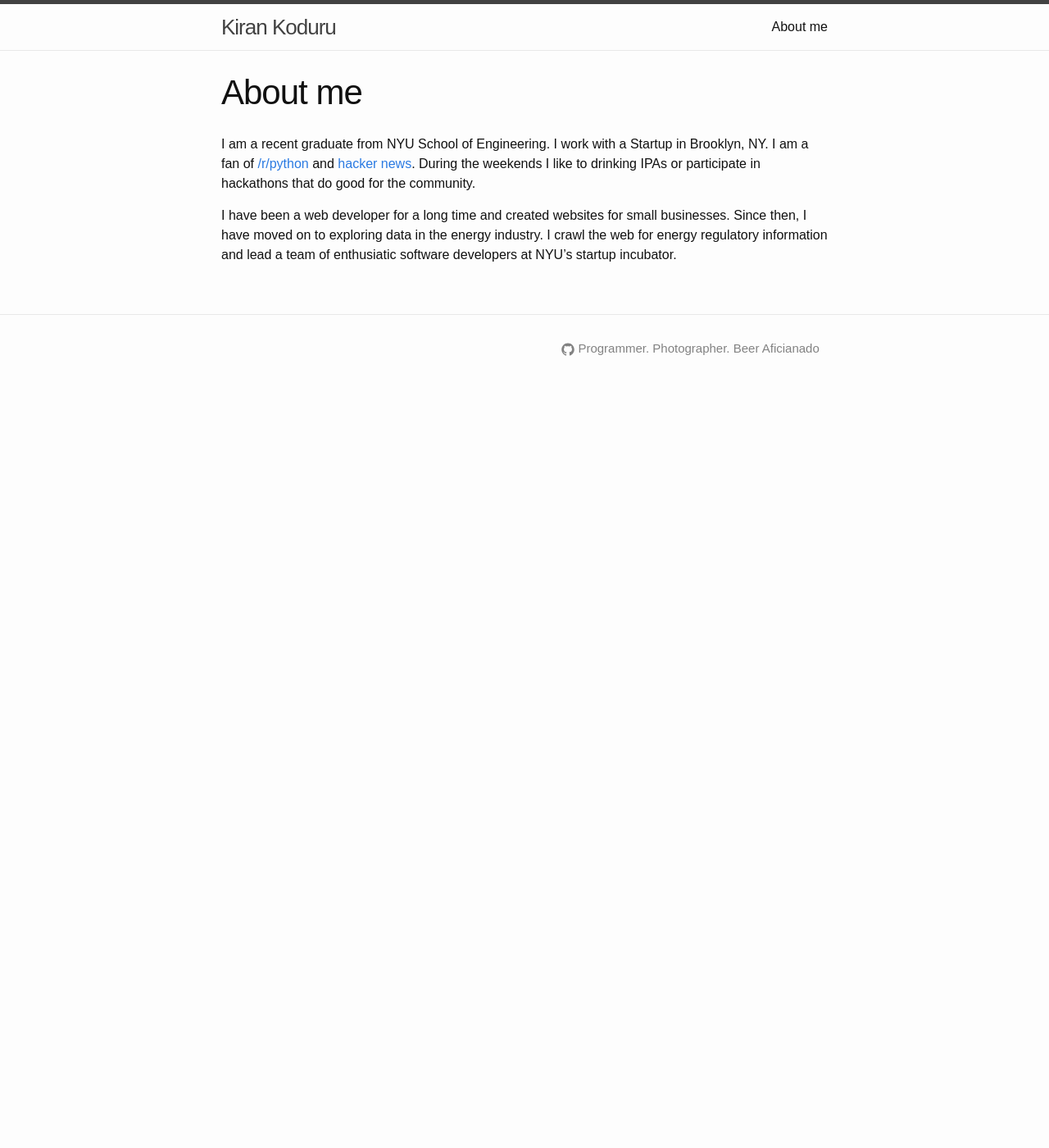
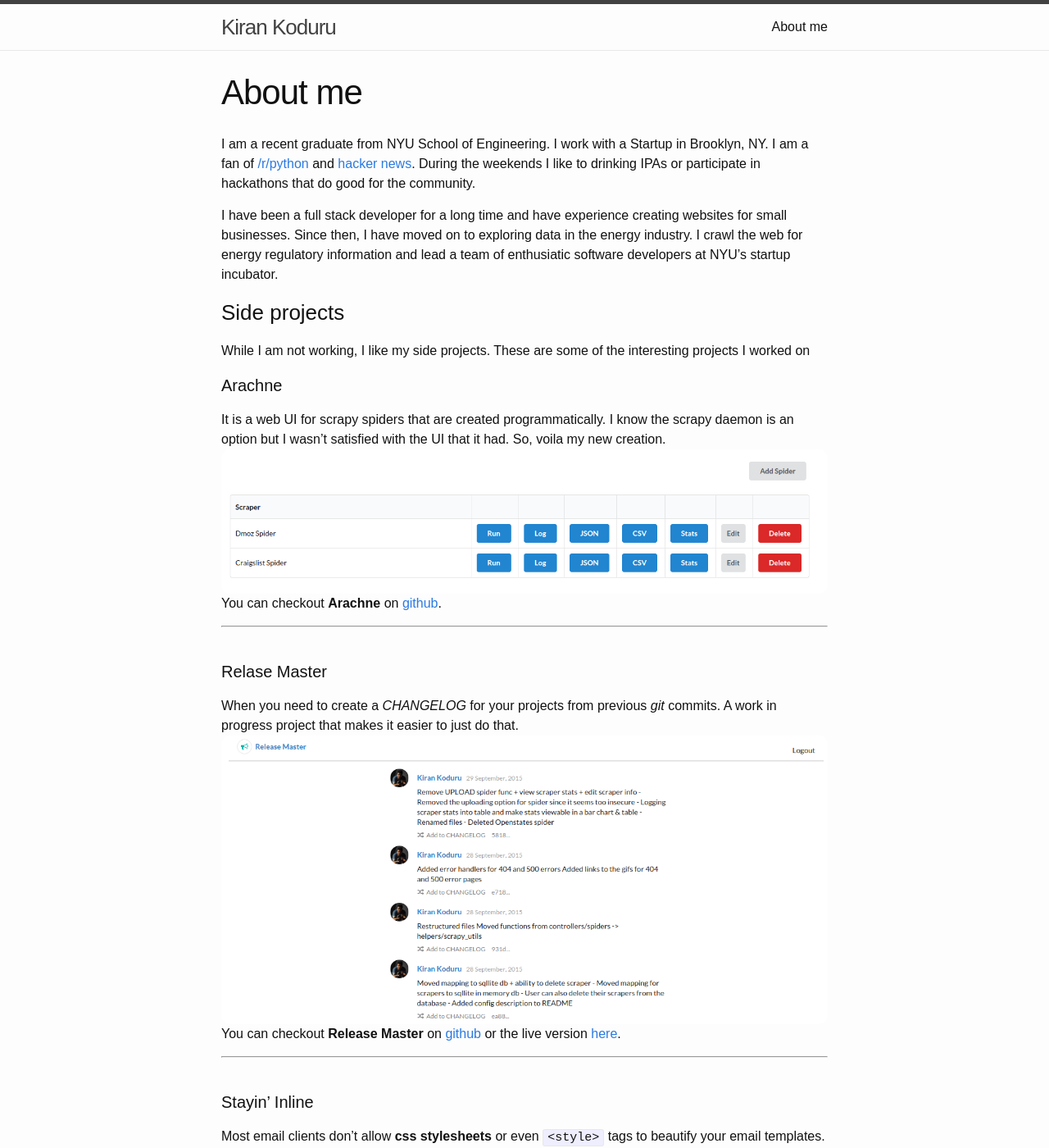
Before and after one commit to arupbhunia/kirankoduru.github.io, a Jekyll site: the page built from about.md, in a window 1280 px wide and 1400 px high. Shown: the whole window at 82% size. Built offline with Jekyll 4.4.1, drawn with Linux system fonts in a browser that asks for light colours; some of the changed text lies outside the part shown.

Commit message:
Add side projects to ABOUT ME

```diff
--- a/about.md
+++ b/about.md
@@ -5,4 +5,42 @@ permalink: /about/
 ---
 I am a recent graduate from NYU School of Engineering. I work with a Startup in Brooklyn, NY. I am a fan of [/r/python](http://reddit.com/r/python) and [hacker news](https://news.ycombinator.com/). During the weekends I like to drinking IPAs or participate in hackathons that do good for the community.
 
-I have been a web developer for a long time and created websites for small businesses. Since then, I have moved on to exploring data in the energy industry. I crawl the web for energy regulatory information and lead a team of enthusiatic software developers at NYU's startup incubator.
+I have been a full stack developer for a long time and have experience creating websites for small businesses. Since then, I have moved on to exploring data in the energy industry. I crawl the web for energy regulatory information and lead a team of enthusiatic software developers at NYU's startup incubator.
+
+### Side projects
+While I am not working, I like my side projects. These are some of the interesting projects I worked on
+
+
+#### Arachne
+It is a web UI for scrapy spiders that are created programmatically. I know the scrapy daemon is an option but I wasn't satisfied with the UI that it had. So, voila my new creation.
+<a href="https://github.com/kirankoduru/arachne">
+![Arachne - Web UI for scrapy spiders]({{ site.baseurl }}/img/side-projects/arachne.png)
+</a>
+You can checkout __Arachne__ on [github](https://github.com/kirankoduru/arachne).
+
+<hr><br/>
+
+#### Relase Master
+When you need to create a _CHANGELOG_ for your projects from previous _git_ commits. A work in progress project that makes it easier to just do that.
+<a href="https://github.com/kirankoduru/release-master">
+![Release Master - CHANGELOG from git commits]({{ site.baseurl }}/img/side-projects/release-master.png)
+</a>
+You can checkout __Release Master__ on [github](https://github.com/kirankoduru/release-master) or the live version [here](http://release-master.herokuapp.com/).
+
+<hr><br/>
+
+#### Stayin' Inline
+Most email clients don't allow __css stylesheets__ or even `<style>` tags to beautify your email templates. This tool convert your `<style>` tags to inline css for email templates compatible with all email clients.
+<a href="https://github.com/kirankoduru/stayin-inline">
+![Stayin' Inline - Style tag CSS to inline css]({{ site.baseurl }}/img/side-projects/staying inline.png)
+</a>
+You can checkout __Stayin' Inline__ on [github](https://github.com/kirankoduru/stayin-inline) or the live version [here](http://kirankoduru.github.io/stayin-inline/).
+
+<hr><br/>
+
+#### NYC Free WiFi
+From all the open data sources that the NYC government provides, one of the data set is the free WiFi locations in NYC. This map give you an idea of all the closest free WiFi around you in NYC.
+<a href="https://github.com/kirankoduru/nycwifi">
+![NYC WiFi - Free WiFi locations around you in NYC]({{ site.baseurl }}/img/nycwifi.jpg)
+</a>
+You can checkout __NYC Free WiFi__ on [github](https://github.com/kirankoduru/nycwifi) or the live version [here](http://kirankoduru.github.io/nycwifi/).
```
Also changed, not shown: img/side-projects/arachne.png (added), img/side-projects/release-master.png (added), img/side-projects/staying inline.png (added).
